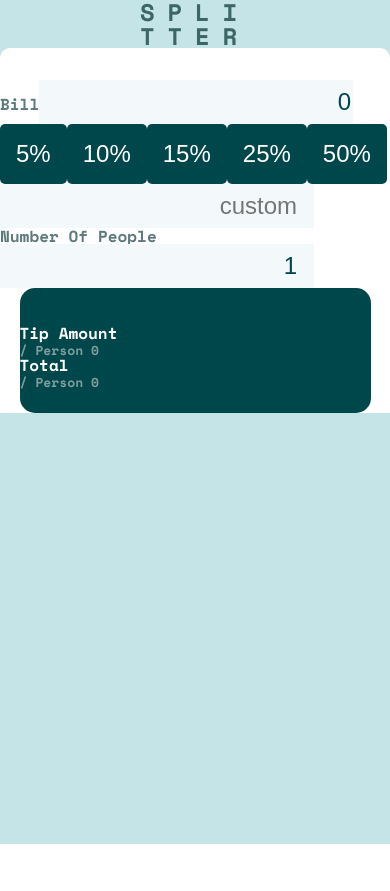
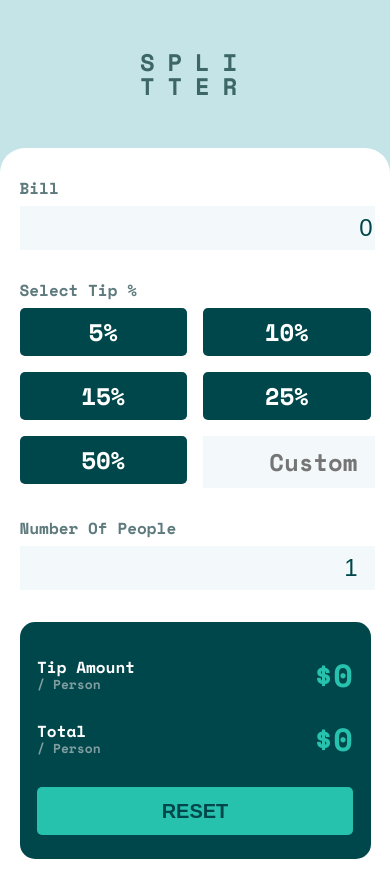
Before and after one commit to shivjoshi1996/tip-calculator-app, a React (Create React App) app: page / in a window 390 px wide. Before the commit the page ends 844 px from the top, so only its background shows below. Built offline with nearby package versions, Linux system fonts and the light colour scheme.

Commit message:
Finish styling of mobile view

```diff
--- a/src/components/Button.js
+++ b/src/components/Button.js
@@ -1,13 +1,18 @@
 import styled from 'styled-components';
 
 const StyledButton = styled.button`
+  display: inline-flex;
+  align-items: center;
+  justify-content: center;
   background-color: ${(props) => (props.active ? '#26C2AE' : '#00474B')};
+  font-size: 1.5rem;
   color: white;
-  font-size: 1.5rem;
   border: none;
   border-radius: 5px;
-  padding: 1rem;
   cursor: pointer;
+  height: 48px;
+  font-weight: bold;
+  font-family: 'Space Mono', monospace;
 
   &:hover {
     background-color: #9fe8df;
--- a/src/components/Calculator.js
+++ b/src/components/Calculator.js
@@ -6,13 +6,14 @@ const StyledCalculatorContainer = styled.div`
   height: 100%;
   width: 100%;
   background-color: white;
-  border-top-left-radius: 10px;
-  border-top-right-radius: 10px;
+  border-radius: 25px 25px 0px 0px;
   padding-top: 2rem;
+  padding-bottom: 2rem;
 
   label {
     color: #5e7a7d;
     font-weight: bold;
+    padding-bottom: 10px;
   }
 
   input {
@@ -23,25 +24,64 @@ const StyledCalculatorContainer = styled.div`
     font-size: 1.5rem;
     color: #00474b;
     text-align: right;
+    width: 100%;
+    background-image: url('/public/dollaricon.png') no-repeat scroll 7px 7px;
+    margin-bottom: 32px;
   }
 `;
 
 const StyledTotalsSection = styled.div`
   background-color: #00474b;
-  width: 90%;
-  margin: 0 auto;
   border-radius: 15px;
   padding-top: 2.3125rem;
   padding-bottom: 1.5rem;
+  text-align: center;
 
   p {
     color: white;
     font-weight: bold;
+    text-align: left;
   }
   span {
     color: #7f9d9f;
     font-size: 0.8125rem;
   }
+`;
+
+const StyledContentContainer = styled.div`
+  width: 90%;
+  margin: 0 auto;
+`;
+
+const StyledInputsSection = styled.div`
+  display: flex;
+  flex-direction: column;
+`;
+
+const StyledTipContent = styled.div`
+  width: 90%;
+  margin: 0 auto;
+  display: flex;
+  justify-content: space-between;
+  margin-bottom: 2rem;
+
+  h2 {
+    color: #26c2ae;
+    font-size: 2rem;
+    font-weight: bold;
+  }
+`;
+
+const StyledResetButton = styled.button`
+  font-size: 20px;
+  text-transform: uppercase;
+  font-weight: bold;
+  color: #00474b;
+  background-color: #26c2ae;
+  border: none;
+  height: 48px;
+  width: 90%;
+  border-radius: 5px;
 `;
 
 export default function Calculator() {
@@ -86,20 +126,27 @@ export default function Calculator() {
 
   return (
     <StyledCalculatorContainer>
-      <label htmlFor="bill">
-        Bill
+      <StyledContentContainer>
+        <StyledInputsSection>
+          {
+            // eslint-disable-next-line
+           }<label htmlFor="bill">Bill</label>
           <input
             type="text"
             placeholder="Add Total Price of bill"
             value={billAmount}
             onChange={handleBillInput}
+            id="bill"
           />
-      </label>
+          {
+            // eslint-disable-next-line
+      }<label htmlFor="tip"> Select Tip %</label>
           {
             // eslint-disable-next-line
       }<TipSelection handleTipInput={handleTipInput} />
-      <label htmlFor="people">
-        Number Of People
+          {
+            // eslint-disable-next-line
+          }<label htmlFor="people">Number Of People</label>
           <input
             type="number"
             placeholder="Type in Group Size"
@@ -107,19 +154,28 @@ export default function Calculator() {
             onChange={handlePeopleInput}
             min="1"
             step="1"
+            id="people"
           />
-      </label>
+        </StyledInputsSection>
         <StyledTotalsSection>
+          <StyledTipContent>
             <p>
               Tip Amount
               <br />
-          <span> / Person {tipAmountPerPerson}</span>
+              <span> / Person </span>
             </p>
+            <h2>{`$${tipAmountPerPerson}`}</h2>
+          </StyledTipContent>
+          <StyledTipContent>
             <p>
               Total <br />
-          <span> / Person {totalPerPerson}</span>
+              <span> / Person</span>
             </p>
+            <h2>{`$${totalPerPerson}`}</h2>
+          </StyledTipContent>
+          <StyledResetButton type="button">Reset</StyledResetButton>
         </StyledTotalsSection>
+      </StyledContentContainer>
     </StyledCalculatorContainer>
   );
 }
--- a/src/components/Logo.js
+++ b/src/components/Logo.js
@@ -6,6 +6,7 @@ const StyledLogo = styled.h1`
   font-weight: 700;
   letter-spacing: 0.8rem;
   color: #3d6666;
+  padding: 50px 0px;
 `;
 
 export default function Logo() {
--- a/src/components/TipSelection.js
+++ b/src/components/TipSelection.js
@@ -1,3 +1,4 @@
+import styled from 'styled-components';
 import Button from './Button';
 
 export default function TipSelection({ handleTipInput }) {
@@ -6,8 +7,19 @@ export default function TipSelection({ handleTipInput }) {
     handleTipInput(value);
   }
 
+  const StyledTipGrid = styled.div`
+    display: grid;
+    grid-template-columns: 1fr 1fr;
+    gap: 1rem;
+
+    input {
+      font-family: 'Space Mono', monospace;
+      font-weight: bold;
+    }
+  `;
+
   return (
-    <div>
+    <StyledTipGrid>
       <Button handleTipInput={handleTipInput} amount={5} />
       <Button handleTipInput={handleTipInput} amount={10} />
       <Button handleTipInput={handleTipInput} amount={15} />
@@ -16,8 +28,8 @@ export default function TipSelection({ handleTipInput }) {
       <input
         onChange={handleCustomFieldChange}
         type="number"
-        placeholder="custom"
+        placeholder="Custom"
       />
-    </div>
+    </StyledTipGrid>
   );
 }
```
Also changed, not shown: public/dollaricon.png (added). Lines whose indentation alone changed are shown as unchanged.
